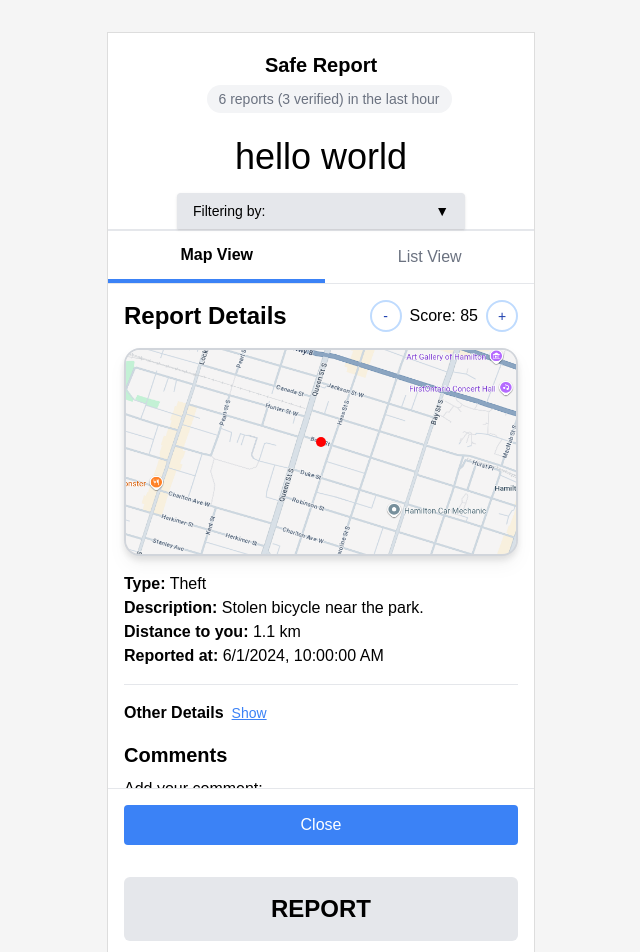
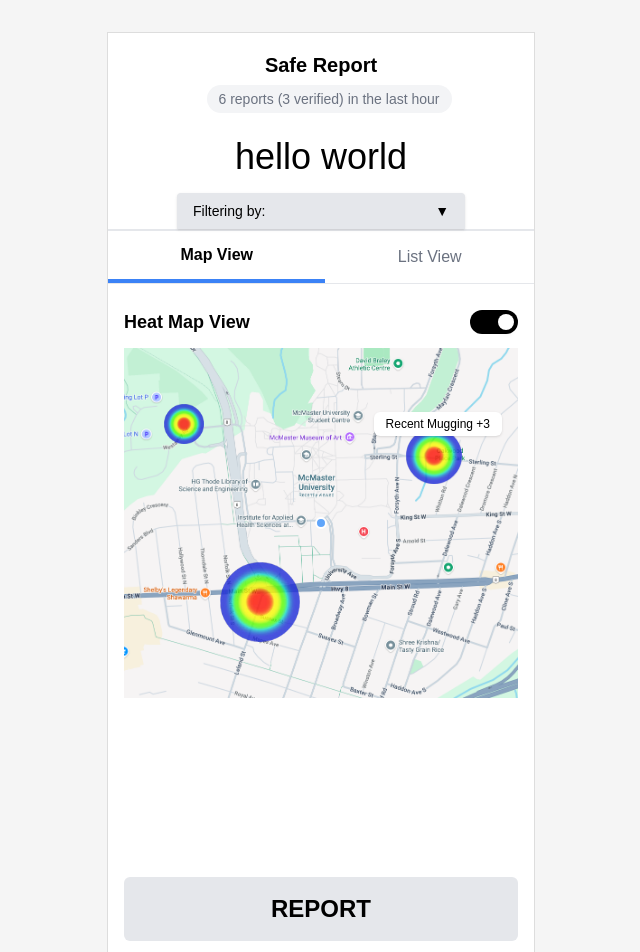
Before and after one commit to HussainM3/crime-reporting-app, a React (Vite) app: page / in a window 1280 px wide. Shown: the top 952 px of the page, without its empty margins (319-959 px from the left). Built offline with nearby package versions, Linux system fonts and the light colour scheme.

Commit message:
dont display show page on initial load

```diff
--- a/src/App.jsx
+++ b/src/App.jsx
@@ -33,7 +33,7 @@ function App() {
       },
     ],
   };
-  const [showReport, setShowReport] = useState(exampleReport);
+  const [showReport, setShowReport] = useState(null);
 
   const changeTab = (newTab) => {
     setShowReport(null);
```
